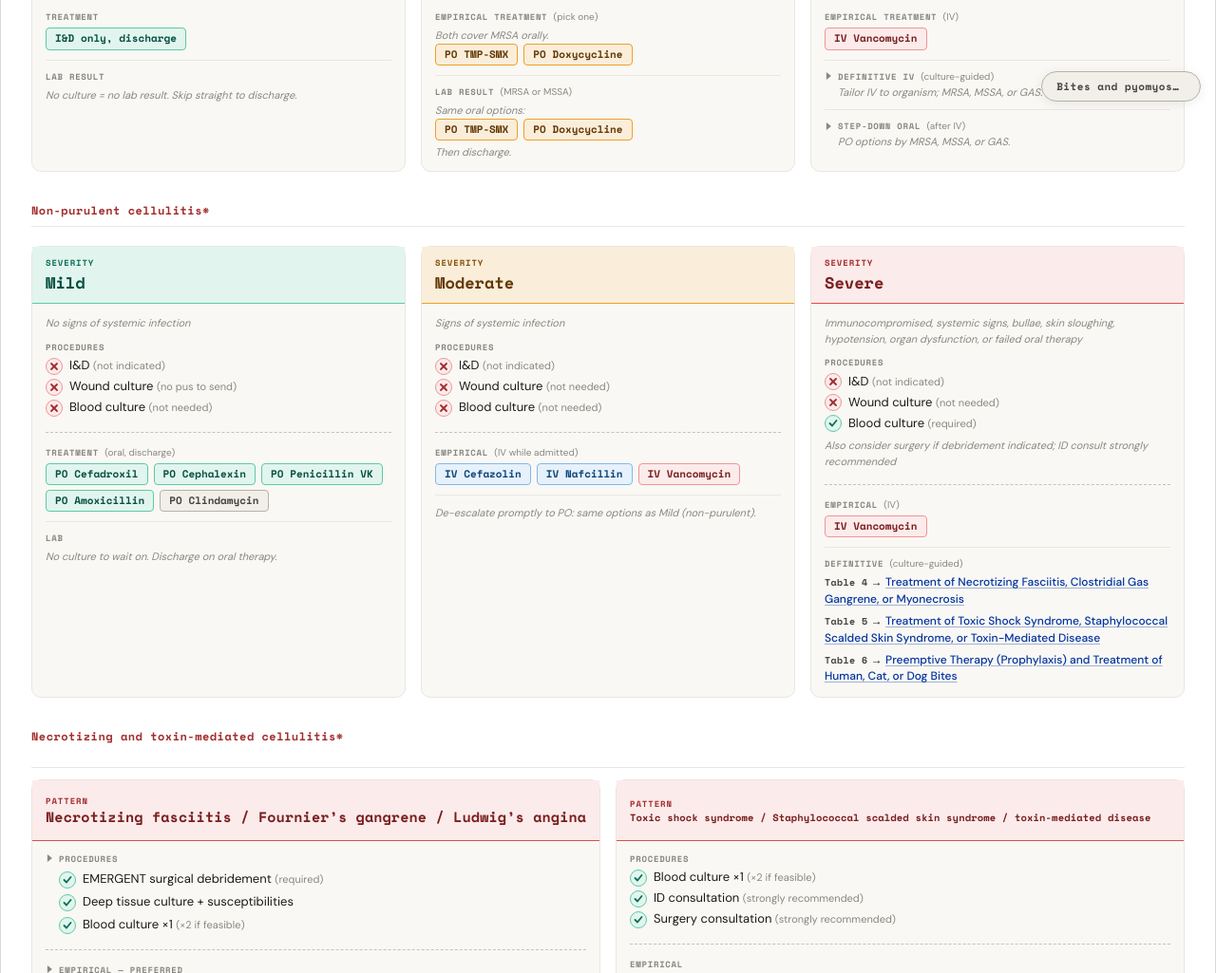
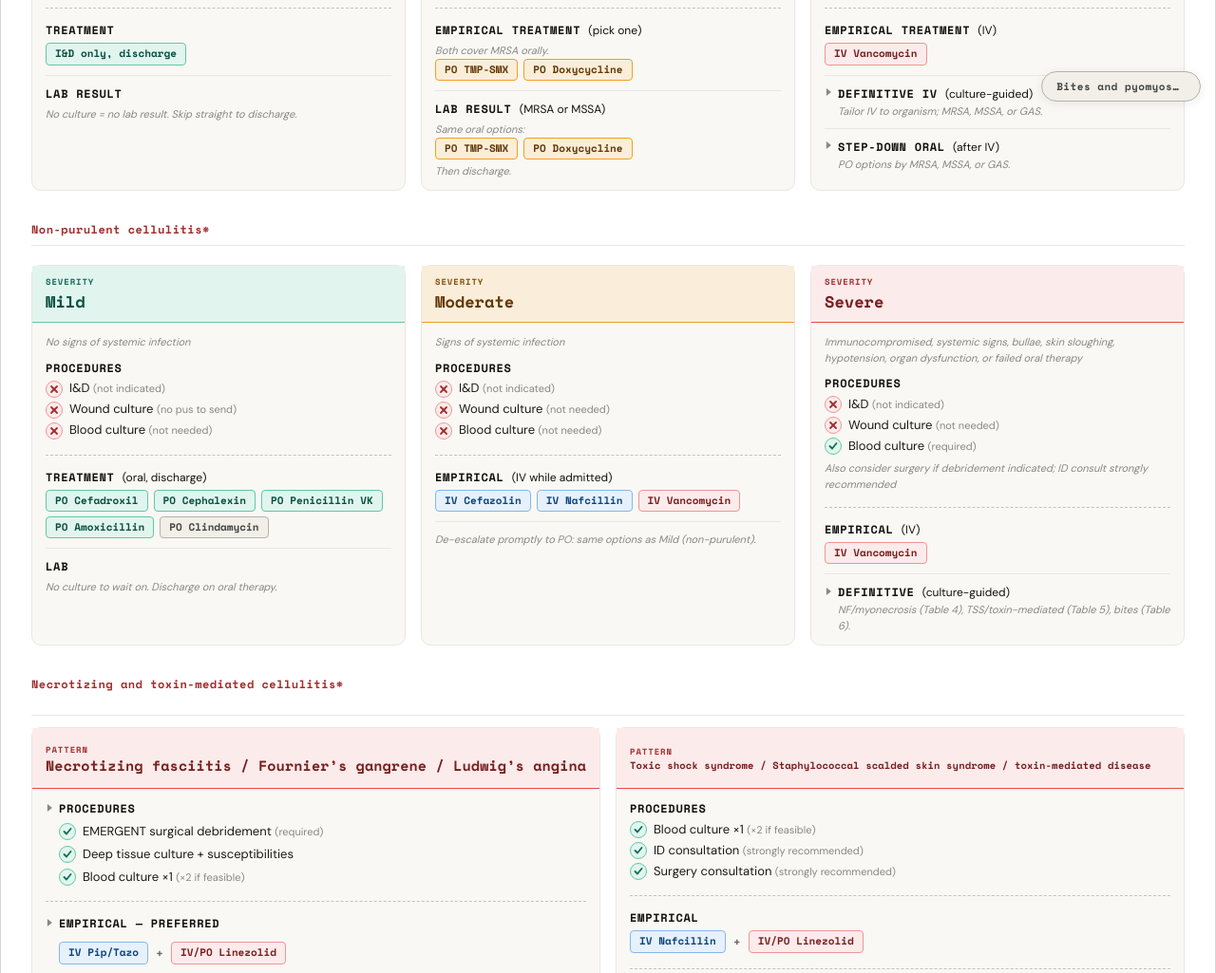
Before and after one commit to kuanchen07/PedSMARxT-cheat-sheet, a plain HTML site: page index.html in a window 1280 px wide. Shown: the part 677-1702 px from the top of the page at 95% size. Drawn offline with nearby package versions, Linux system fonts and the light colour scheme.

Commit message:
Refactor definitive treatment section for non-purulent cellulitis. Updated HTML structure to use a card-disclosure format for better user interaction and accessibility. Adjusted CSS styles for improved layout and readability, including margin and font size adjustments for related elements.

```diff
--- a/diseases/non-purulent-cellulitis/section.html
+++ b/diseases/non-purulent-cellulitis/section.html
@@ -112,8 +112,13 @@
           </div>
         </div>
         <div class="divider"></div>
-        <div>
-          <div class="sec-label">Definitive <span>(culture-guided)</span></div>
+        <!-- Definitive: same card-disclosure pattern as purulent severe / NTM — print expands via initCardDisclosurePrint in index.html -->
+        <details class="card-disclosure">
+          <summary class="card-disclosure__summary">
+            <span class="sec-label">Definitive <span>(culture-guided)</span></span>
+            <p class="italic-note card-disclosure__preview">NF/myonecrosis (Table 4), TSS/toxin-mediated (Table 5), bites (Table 6).</p>
+          </summary>
+          <div class="card-disclosure__body">
             <!-- href scrolls to section heading; data-ntm-flash pulses matching pathway card (index.html) -->
             <ul class="table-jump-list">
               <li class="table-jump-item"><span class="table-jump-hdr">Table 4</span> <span aria-hidden="true">→</span> <a class="sheet-anchor" href="#ntm-section-title" data-ntm-flash="ntm-table-4">Treatment of Necrotizing Fasciitis, Clostridial Gas Gangrene, or Myonecrosis</a></li>
@@ -121,6 +126,7 @@
               <li class="table-jump-item"><span class="table-jump-hdr">Table 6</span> <span aria-hidden="true">→</span> <a class="sheet-anchor" href="#section-bites-pyomyositis" data-ntm-flash="ntm-table-6">Preemptive Therapy (Prophylaxis) and Treatment of Human, Cat, or Dog Bites</a></li>
             </ul>
           </div>
+        </details>
       </div>
     </div>
 
--- a/styles/diseases.css
+++ b/styles/diseases.css
@@ -19,23 +19,23 @@
 .np-section .section-title { margin-bottom: 1.25rem; }
 .np-section .card { overflow: visible; }
 
-/* Severe definitive col: in-sheet jump list → NTM Tables 4/5 + Bites Table 6 */
+/* Severe definitive col: in-sheet jump list → NTM Tables 4/5 + Bites Table 6 (~20% under prior bump for balance) */
 .np-section .table-jump-list {
   list-style: none;
-  margin: 4px 0 0;
+  margin: 3px 0 0;
   padding: 0;
   font-size: 12px;
-  line-height: 1.45;
+  line-height: 1.3;
   color: #1a1a18;
 }
-.np-section .table-jump-item { margin-top: 6px; }
-.np-section .table-jump-item:first-child { margin-top: 2px; }
+.np-section .table-jump-item { margin-top: 6.4px; }
+.np-section .table-jump-item:first-child { margin-top: 1.6px; }
 .np-section .table-jump-hdr {
   font-family: 'Space Mono', monospace;
-  font-size: 10px;
-  font-weight: 700;
-  letter-spacing: 0.04em;
-  color: #444441;
+  font-size: 10.4px;
+  font-weight: 800;
+  letter-spacing: 0.048em;
+  color: #11110f;
 }
 .np-section a.sheet-anchor {
   color: #0033a0;
--- a/styles/main.css
+++ b/styles/main.css
@@ -135,8 +135,9 @@
 .sev .sev-label { color: #A32D2D; }
 .sev .sev-name { color: #791F1F; }
 .card-body { padding: 12px 14px; display: flex; flex-direction: column; gap: 10px; }
-.sec-label { font-family: 'Space Mono', monospace; font-size: 9px; font-weight: 700; letter-spacing: 0.08em; text-transform: uppercase; color: #888780; margin-bottom: 5px; }
-.sec-label span { font-family: 'DM Sans', sans-serif; font-weight: 400; text-transform: none; letter-spacing: 0; font-size: 10px; }
+/* In-card subsection titles — sized to scan like .table-jump-hdr (diseases.css); was 9px gray */
+.sec-label { font-family: 'Space Mono', monospace; font-size: 12px; font-weight: 800; letter-spacing: 0.06em; text-transform: uppercase; color: #11110f; margin-bottom: 5px; }
+.sec-label span { font-family: 'DM Sans', sans-serif; font-weight: 400; text-transform: none; letter-spacing: 0; font-size: 12px; }
 .check-row { display: flex; align-items: center; gap: 7px; margin-bottom: 4px; }
 .check-row:last-child { margin-bottom: 0; }
 .dot { width: 18px; height: 18px; border-radius: 50%; display: flex; align-items: center; justify-content: center; flex-shrink: 0; }
@@ -221,7 +222,8 @@
   content: '';
   position: absolute;
   left: 0;
-  top: 0.28rem;
+  /* Nudge with taller .sec-label (12px vs 9px) */
+  top: 0.32rem;
   width: 0;
   height: 0;
   border-left: 4px solid transparent;
@@ -233,9 +235,9 @@
 }
 .card-disclosure[open] > .card-disclosure__summary::before {
   transform: rotate(0deg);
-  top: 0.42rem;
+  top: 0.46rem;
 }
-.card-disclosure__summary:hover .sec-label { color: #5e5e58; }
+.card-disclosure__summary:hover .sec-label { color: #3d3d38; }
 .card-disclosure__summary:focus-visible {
   outline: 2px solid #5DCAA5;
   outline-offset: 3px;
```
Lines whose indentation alone changed are shown as unchanged.
